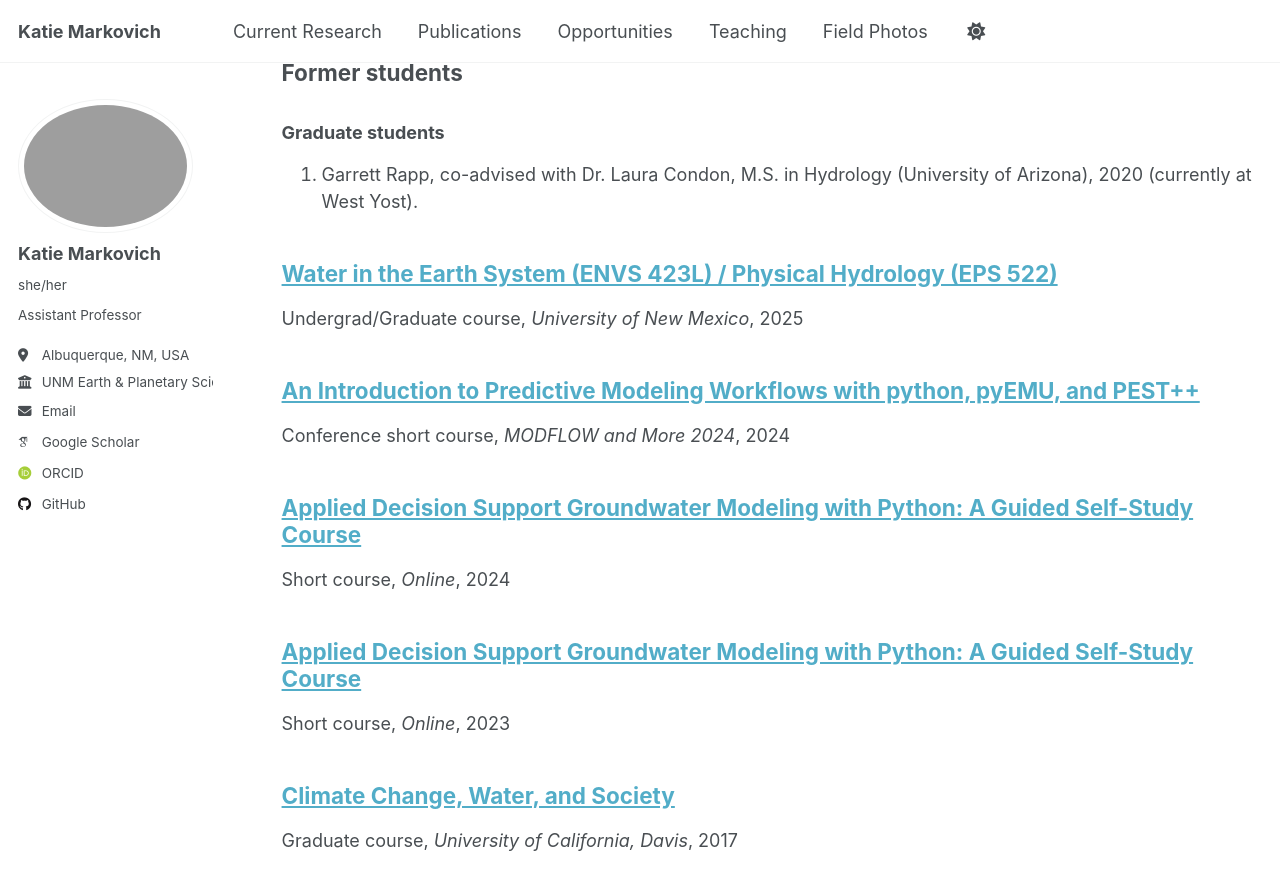
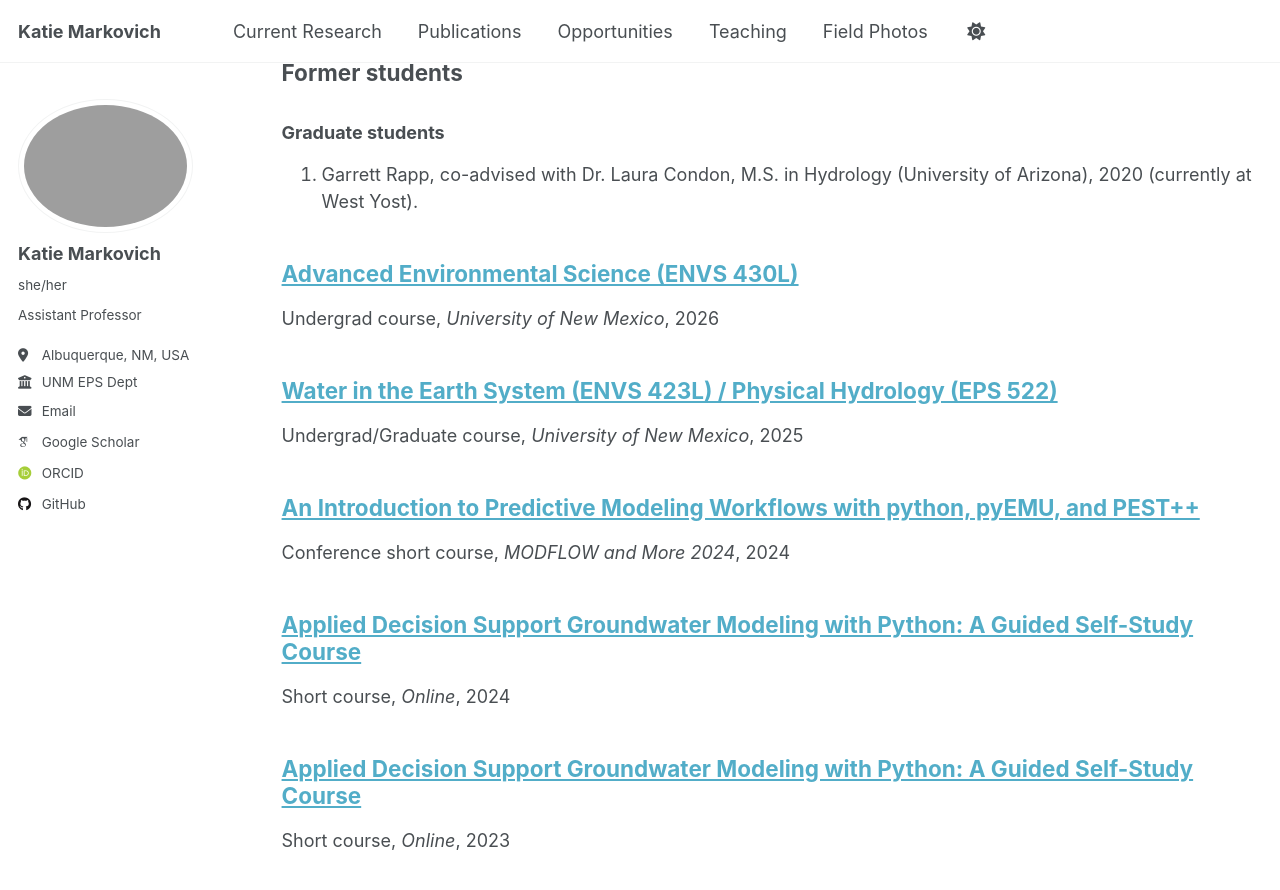
Before and after one commit to kmarkovich/kmarkovich.github.io, a Jekyll site: the page built from _pages/teaching.html, in a window 1280 px wide and 900 px high, scrolled down 306 px. Shown: the top 890 px of the window. Built offline with Jekyll 4.4.1, drawn with Linux system fonts in a browser that asks for light colours; some web fonts are replaced.

Commit message:
add new course

```diff
--- a/_config.yml
+++ b/_config.yml
@@ -27,7 +27,7 @@ author:
   pronouns         : "she/her"
   bio              : "Assistant Professor"
   location         : "Albuquerque, NM, USA"
-  employer         : "UNM Earth & Planetary Sciences Department"
+  employer         : "UNM EPS Dept"
   uri              : # URL
   email            : "kmarkovich@unm.edu"
 
--- /dev/null
+++ b/_teaching/2026-adv_envs.md
@@ -0,0 +1,14 @@
+---
+title: "Advanced Environmental Science (ENVS 430L)"
+collection: teaching
+type: "Undergrad course"
+# permalink: /teaching/2014-spring-teaching-1
+excerpt: ""
+venue: "University of New Mexico"
+date: 2026-01-01
+# location: "Princeton, NJ"
+---
+<br/>
+Application of basic science to the interdisciplinary study of environmental systems, with a focus on geothermal systems as an energy resource in New Mexico.
+
+This course will be taught in Spring 2026.
```
Also changed, not shown: _teaching/2025-phys_hydro.md (+1 -1 lines).
